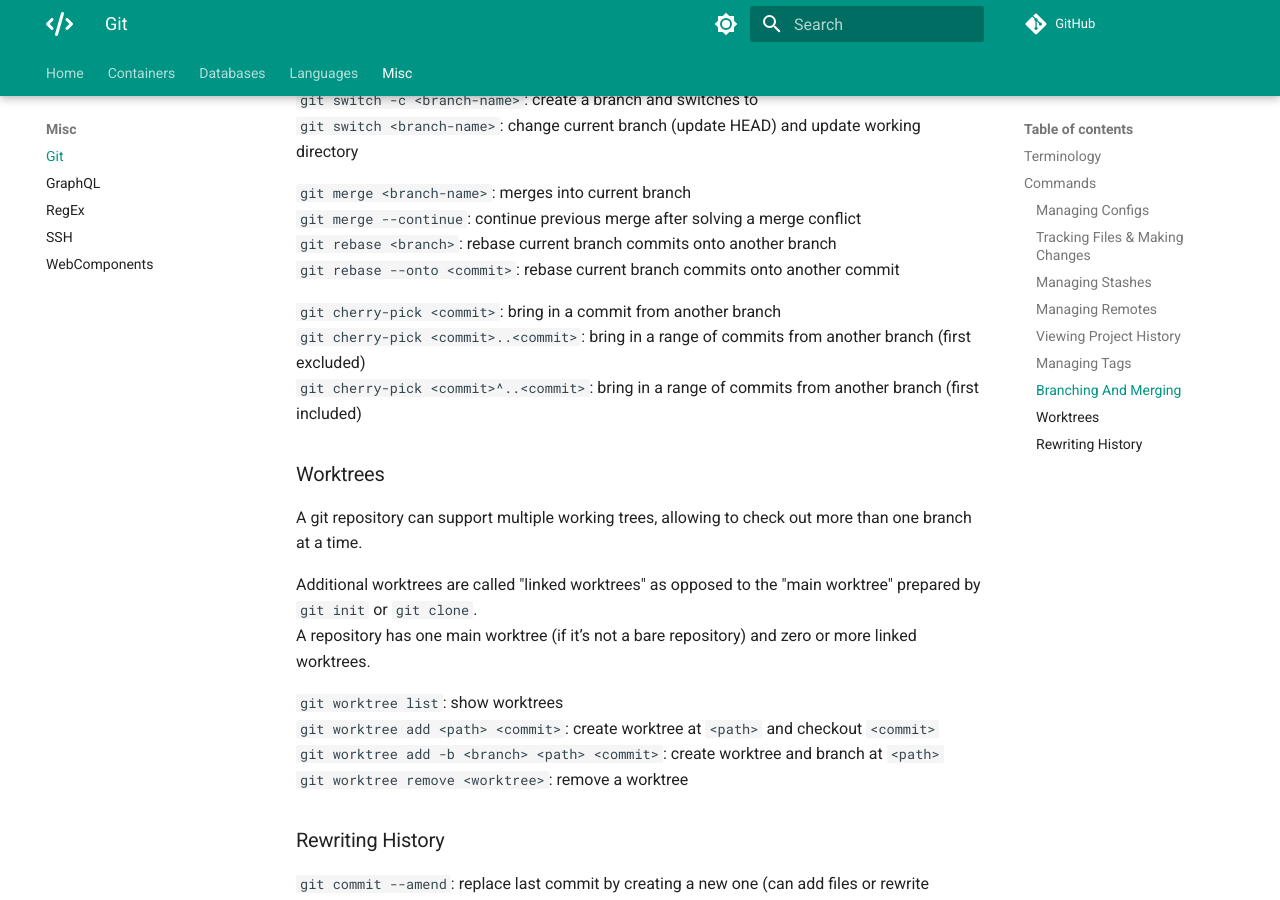
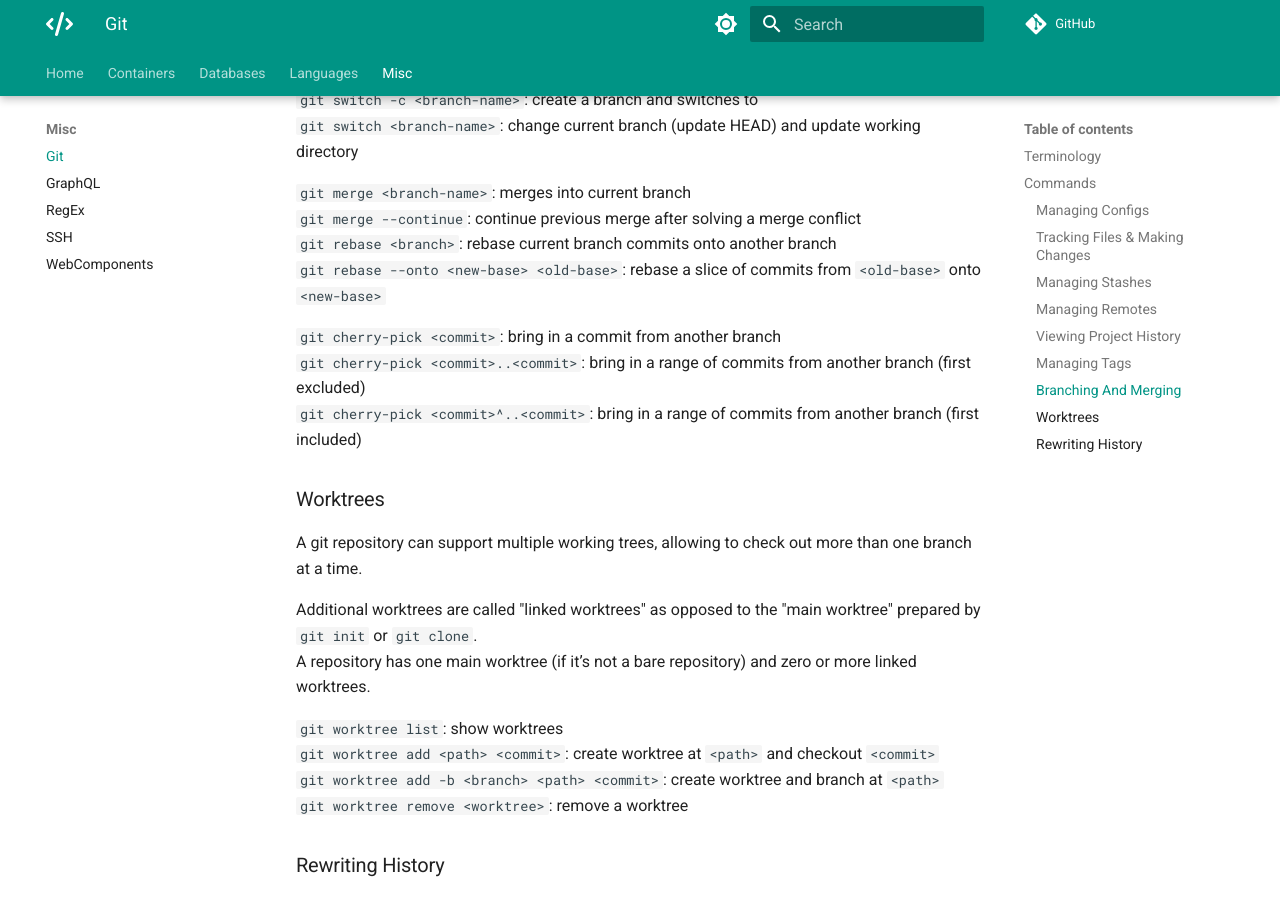
Before and after one commit to m-lamonaca/programming-notes, an MkDocs documentation site: the page built from docs/misc/git.md, in a window 1280 px wide and 900 px high, scrolled down 5454 px. Built offline with MkDocs 1.6.1 and Material for MkDocs 9.7.7, drawn with Linux system fonts in a browser that asks for light colours; comment, search, counter and statistics services are not loaded.

Commit message:
git: refine reabse 'onto' notes

```diff
--- a/docs/misc/git.md
+++ b/docs/misc/git.md
@@ -190,7 +190,7 @@ It's generally recommended creating annotated tags so it's possible to have all
 `git merge <branch-name>`: merges into current branch
 `git merge --continue`: continue previous merge after solving a merge conflict
 `git rebase <branch>`: rebase current branch commits onto another branch
-`git rebase --onto <commit>`: rebase current branch commits onto another commit
+`git rebase --onto <new-base> <old-base>`: rebase a slice of commits from `<old-base>` onto `<new-base>`
 
 `git cherry-pick <commit>`: bring in a commit from another branch
 `git cherry-pick <commit>..<commit>`: bring in a range of commits from another branch (first excluded)
```
